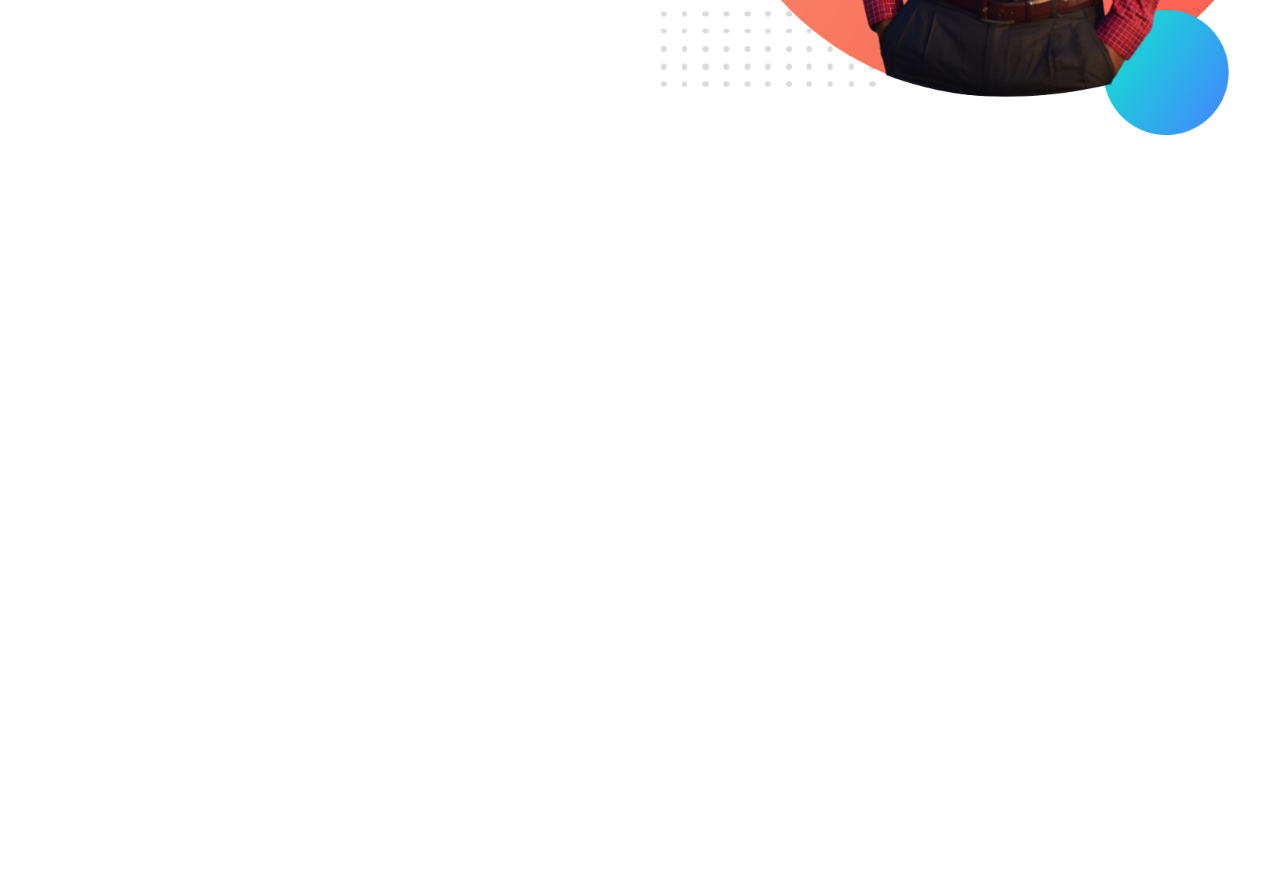
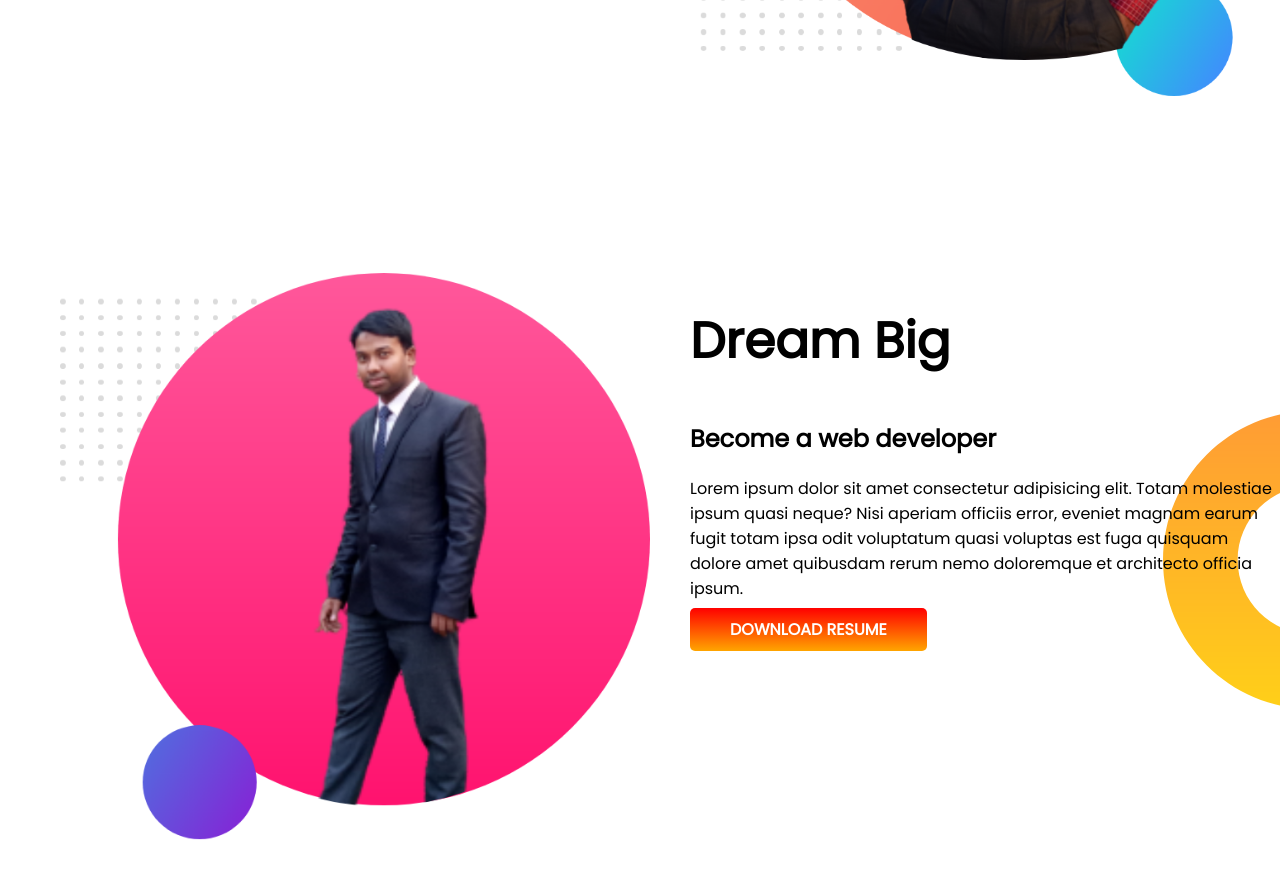
Before and after one commit to Minhazcox/my-portfolio, a plain HTML site: page index.html in a window 1280 px wide. Shown: the part 500-1378 px from the top of the page. Before the commit the page ends 800 px from the top, so only its background shows below. Drawn offline with Linux system fonts and the light colour scheme.

Commit message:
dream added

```diff
--- a/index.html
+++ b/index.html
@@ -33,6 +33,23 @@
             <img src="images/minhaz.png" alt="minhaz1">
         </div>
     </section>
+
+    <section class="dream-big">
+        <div class="half-width">
+            <img src="images/minhaz3.png" alt="minhaz3">
+        </div>
+
+        <div class="half-width">
+            <h1>Dream Big</h1>
+            <h2>Become a web developer</h2>
+            <p>
+                Lorem ipsum dolor sit amet consectetur adipisicing elit. Totam molestiae ipsum quasi neque? Nisi aperiam
+                officiis error, eveniet magnam earum fugit totam ipsa odit voluptatum quasi voluptas est fuga quisquam
+                dolore amet quibusdam rerum nemo doloremque et architecto officia ipsum.
+            </p>
+            <a class="link-button" target="_blank" href="">DOWNLOAD RESUME</a>
+        </div>
+    </section>
 </body>
 
 </html>
--- a/style.css
+++ b/style.css
@@ -13,11 +13,12 @@ h1 {
 
 section {
     display: flex;
+    margin-bottom: 150px;
 }
 
 .half-width {
     width: 50%;
-    padding-left: 10px;
+    padding-left: 50px;
 }
 
 .half-width img {
@@ -38,3 +39,9 @@ section {
     background-image: url(images/top-banner.png);
     background-repeat: no-repeat;
 }
+
+.dream-big {
+    background-image: url(images/dream-bg.png);
+    background-repeat: no-repeat;
+    background-position: right;
+}
```
